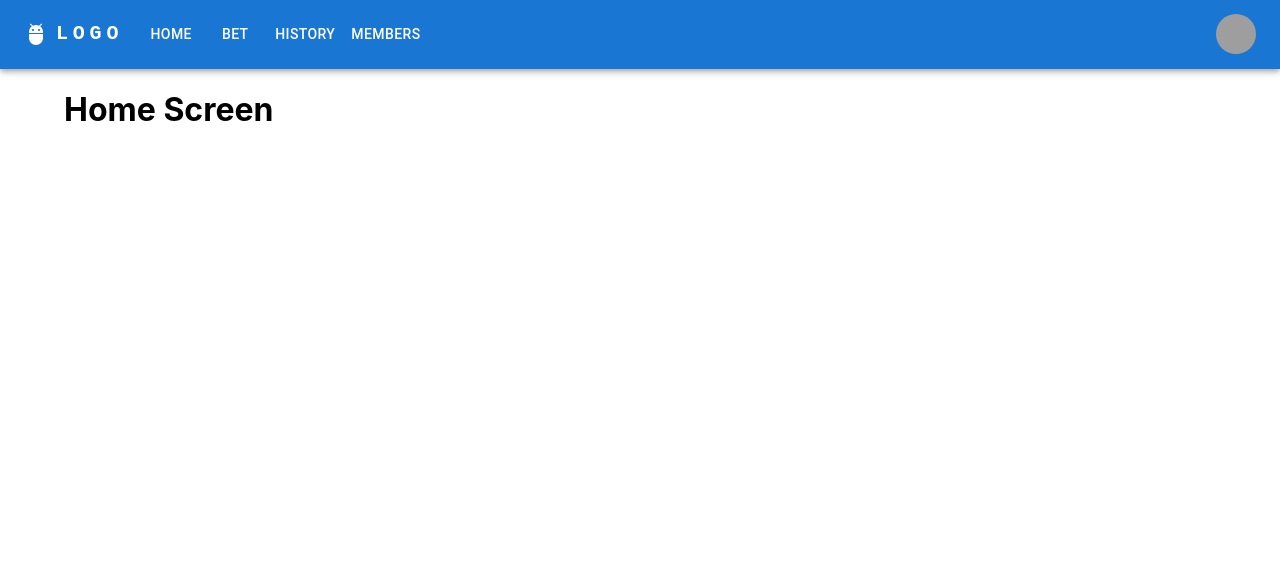
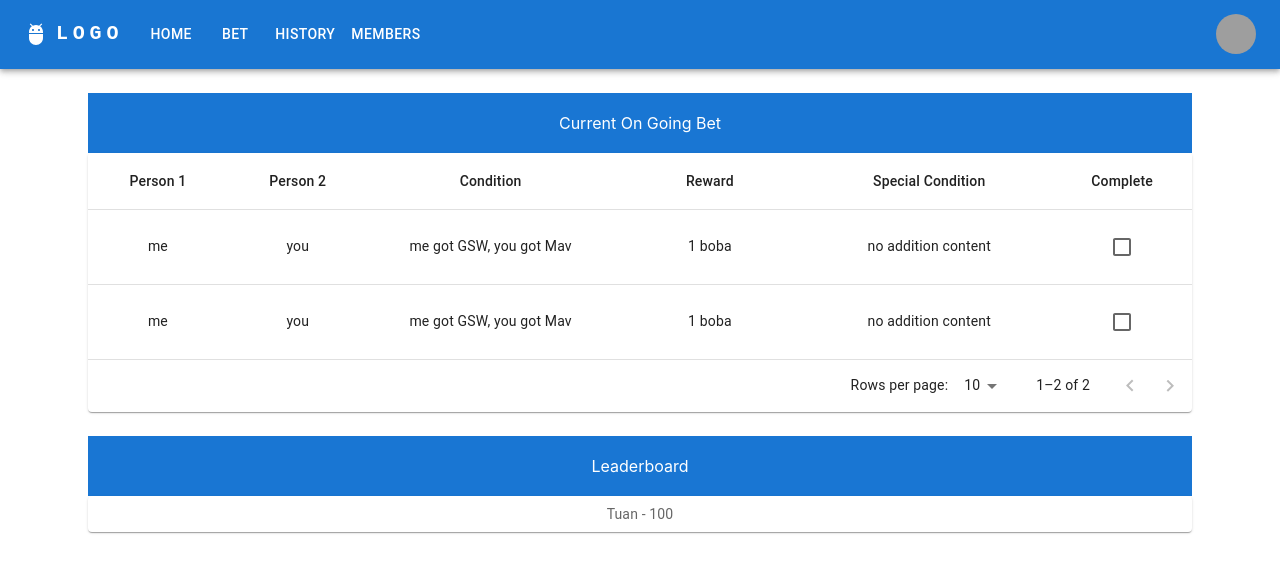
Before and after one commit to tuanle99/bet, a React (Create React App) app in the folder client/: page / in a window 1280 px wide. Shown: the top 572 px of the page. Built offline with nearby package versions, Linux system fonts and the light colour scheme; grey boxes are pictures that could not be loaded.

Commit message:
On going bet and Leaderboard

```diff
--- /dev/null
+++ b/client/src/components/CurrentBetComp.js
@@ -0,0 +1,125 @@
+import React, { useState } from "react";
+import {
+  Paper,
+  Table,
+  TableBody,
+  TableCell,
+  TableContainer,
+  TableHead,
+  TablePagination,
+  TableRow,
+  Checkbox,
+} from "@mui/material";
+
+const columns = [
+  { id: "person1", label: "Person 1", minWidth: 100 },
+  { id: "person2", label: "Person 2", minWidth: 100 },
+  {
+    id: "condition",
+    label: "Condition",
+    minWidth: 200,
+  },
+  {
+    id: "reward",
+    label: "Reward",
+    minWidth: 150,
+  },
+  {
+    id: "addition",
+    label: "Special Condition",
+    minWidth: 200,
+  },
+  {
+    id: "complete",
+    label: "Complete",
+    minWidth: 100,
+  },
+];
+
+function createData(id, person1, person2, condition, reward, addition) {
+  return { id, person1, person2, condition, reward, addition };
+}
+
+const rows = [
+  createData(
+    "1",
+    "me",
+    "you",
+    "me got GSW, you got Mav",
+    "1 boba",
+    "no addition content"
+  ),
+  createData(
+    "2",
+    "me",
+    "you",
+    "me got GSW, you got Mav",
+    "1 boba",
+    "no addition content"
+  ),
+];
+
+function CurrentBetComp() {
+  const [page, setPage] = useState(0);
+  const [rowsPerPage, setRowsPerPage] = useState(10);
+
+  const handleChangePage = (event, newPage) => {
+    setPage(newPage);
+  };
+
+  const handleChangeRowsPerPage = (event) => {
+    setRowsPerPage(+event.target.value);
+    setPage(0);
+  };
+
+  return (
+    <Paper sx={{ width: "100%", overflow: "hidden" }}>
+      <TableContainer sx={{ maxHeight: 440 }}>
+        <Table stickyHeader aria-label="sticky table">
+          <TableHead>
+            <TableRow>
+              {columns.map((column) => (
+                <TableCell
+                  key={column.id}
+                  align={"center"}
+                  style={{ minWidth: column.minWidth }}
+                >
+                  {column.label}
+                </TableCell>
+              ))}
+            </TableRow>
+          </TableHead>
+          <TableBody>
+            {rows
+              .slice(page * rowsPerPage, page * rowsPerPage + rowsPerPage)
+              .map((row) => {
+                return (
+                  <TableRow hover role="checkbox" tabIndex={-1} key={row.id}>
+                    {columns.map((column) => {
+                      const value = row[column.id];
+                      return (
+                        <TableCell key={column.id} align={"center"}>
+                          {column.id !== "complete" ? value : <Checkbox />}
+                        </TableCell>
+                      );
+                    })}
+                  </TableRow>
+                );
+              })}
+          </TableBody>
+        </Table>
+      </TableContainer>
+      <TablePagination
+        rowsPerPageOptions={[10, 25, 100]}
+        component="div"
+        count={rows.length}
+        rowsPerPage={rowsPerPage}
+        page={page}
+        onPageChange={handleChangePage}
+        onRowsPerPageChange={handleChangeRowsPerPage}
+      />
+    </Paper>
+  );
+}
+
+export default CurrentBetComp;
--- /dev/null
+++ b/client/src/components/LeaderboardComp.js
@@ -0,0 +1,37 @@
+import React from "react";
+import { Grid, Paper, Box } from "@mui/material";
+import { styled } from "@mui/material/styles";
+
+const Item = styled(Paper)(({ theme }) => ({
+  backgroundColor: theme.palette.mode === "dark" ? "#1A2027" : "#fff",
+  ...theme.typography.body2,
+  padding: theme.spacing(1),
+  textAlign: "center",
+  color: theme.palette.text.secondary,
+}));
+
+function createData(id, name, points) {
+  return { id, name, points };
+}
+
+const listName = [createData(1, "Tuan", 100)];
+
+function LeaderboardComp() {
+  return (
+    <Box sx={{ flexGrow: 1 }}>
+      {listName.map((e) => {
+        return (
+          <Grid container spacing={2}>
+            <Grid key={e.id} item xs={12}>
+              <Item>
+                {e.name} - {e.points}
+              </Item>
+            </Grid>
+          </Grid>
+        );
+      })}
+    </Box>
+  );
+}
+
+export default LeaderboardComp;
--- /dev/null
+++ b/client/src/components/TitleComp.js
@@ -0,0 +1,20 @@
+import React from "react";
+import { Container } from "@mui/material";
+
+function TitleComp(props) {
+  const { title } = props;
+  return (
+    <Container
+      style={{
+        backgroundColor: "#1976d3",
+        textAlign: "center",
+        paddingBlock: "20px",
+        color: "white",
+      }}
+    >
+      {title}
+    </Container>
+  );
+}
+
+export default TitleComp;
--- a/client/src/pages/HomeScreen.js
+++ b/client/src/pages/HomeScreen.js
@@ -1,10 +1,20 @@
 import React from "react";
 import { Container } from "@mui/material";
+import CurrentBetComp from "../components/CurrentBetComp";
+import TitleComp from "../components/TitleComp";
+import LeaderboardComp from "../components/LeaderboardComp";
 
 function Home() {
   return (
     <Container>
-      <h1>Home Screen</h1>
+      <Container sx={{ mt: 3 }}>
+        <TitleComp title={"Current On Going Bet"} />
+        <CurrentBetComp />
+      </Container>
+      <Container sx={{ mt: 3 }}>
+        <TitleComp title={"Leaderboard"} />
+        <LeaderboardComp />
+      </Container>
     </Container>
   );
 }
```
